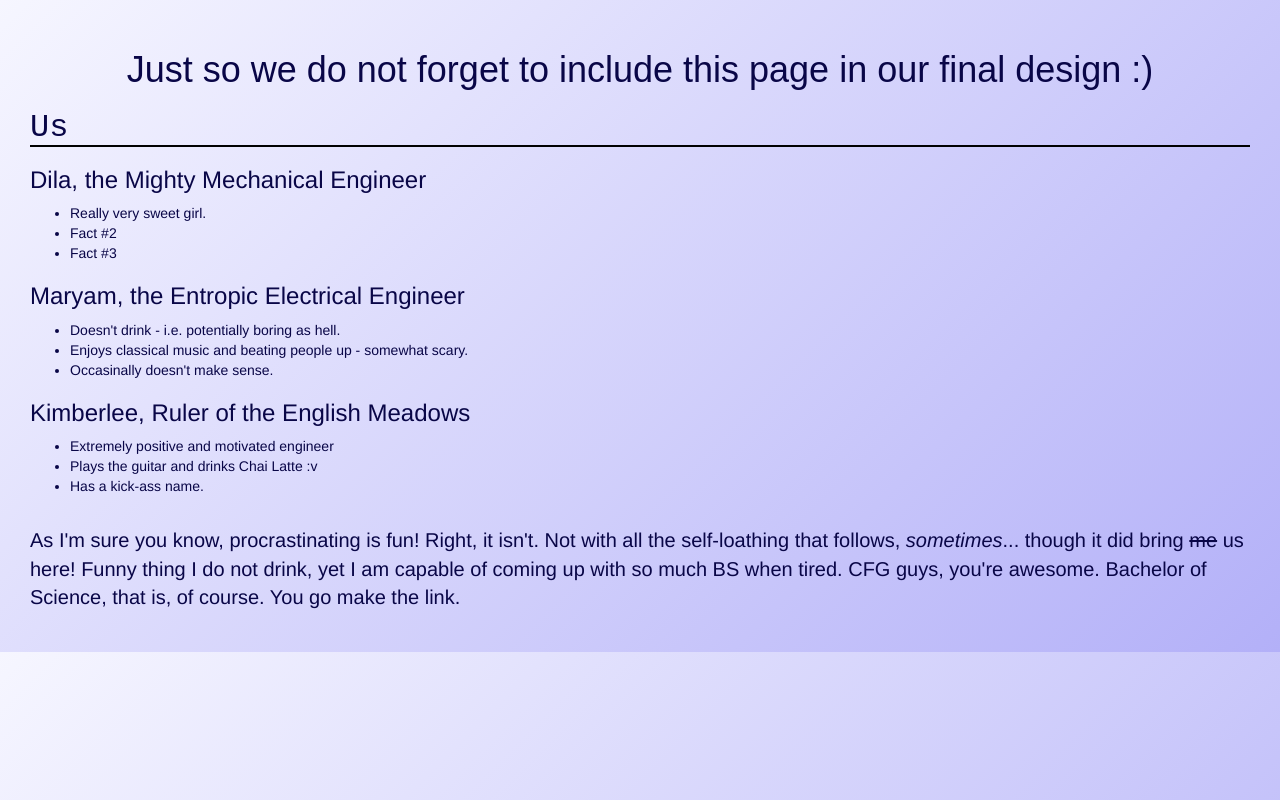
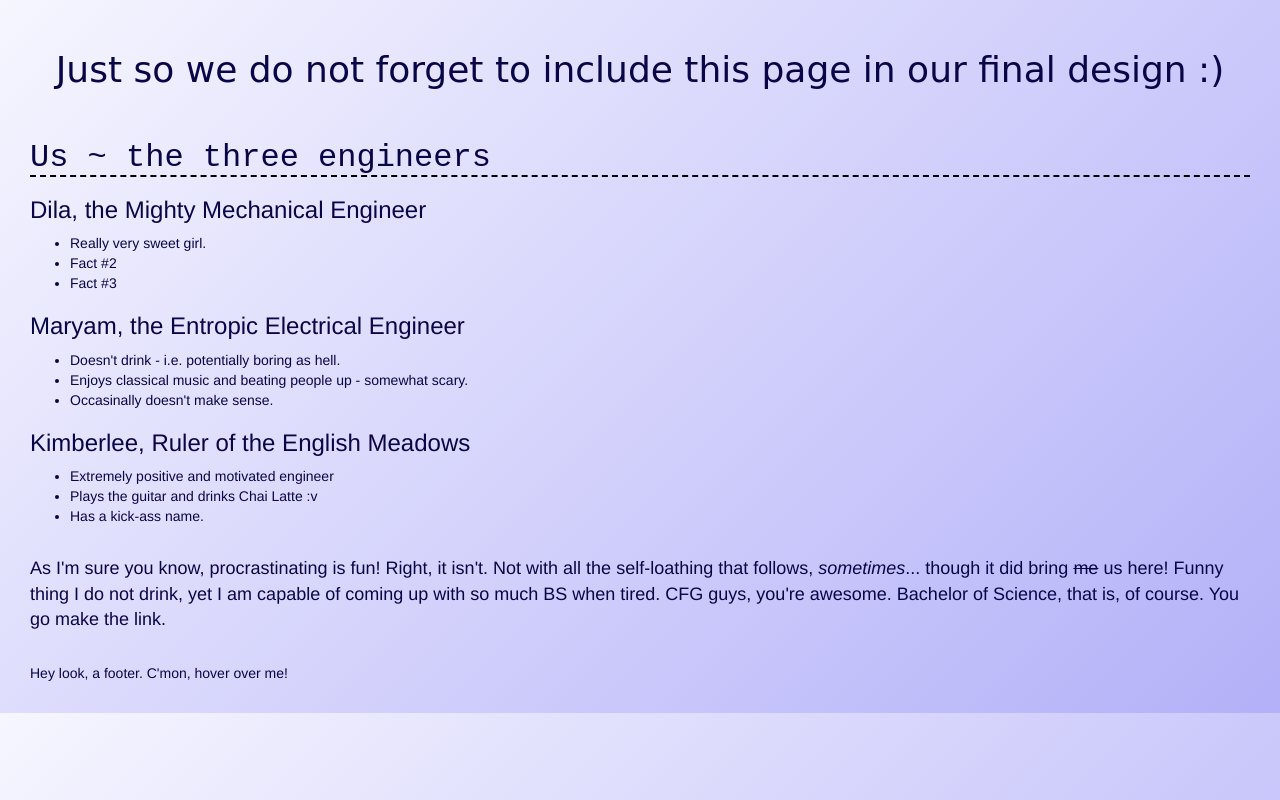
Before and after one commit to dilatoy/dilatoy.github.io, a plain HTML site: page pages/about-us.html in a window 1280 px wide. Drawn offline with nearby package versions, Linux system fonts and the light colour scheme; files that its build step writes are made by us from their sources; files whose address does not match are found by name.

Commit message:
About now has its own CSS

```diff
--- /dev/null
+++ b/pages/about-us.css
@@ -0,0 +1,28 @@
+body {
+  background: linear-gradient(-45deg, #B3B0F8, #F6F6FF);
+  margin: 20px;
+  padding: 10px;
+  color: #090647;
+}
+
+h1 {
+  font-family: cursive;
+  font-size: 36px;
+  text-align: center;
+  /*border: 3px solid black;*/
+}
+
+h2 {
+  font-family: monospace;
+  font-size: 32px;
+  border-bottom: 2px dashed black;
+}
+
+.move {
+  position: relative;
+  top: 0;
+  transition: top ease 0.5s;
+}
+.move:hover {
+  top: -10px;
+}
--- a/pages/about-us.html
+++ b/pages/about-us.html
@@ -4,8 +4,8 @@
     <meta charset="utf-8">
     <title>Three engineers</title>
     <!-- CSS libraries -->
-    <link rel="stylesheet" href="dist/css/bootstrap.css">
-    <link rel="stylesheet" type="text/css" href="style.css">
+    <link rel="stylesheet" href="../dist/css/bootstrap.css">
+    <link rel="stylesheet" type="text/css" href="about-us.css">
     <!-- jQuery library -->
     <script src="https://code.jquery.com/jquery-3.2.1.min.js"></script>
     <script src="dist/js/bootstrap.min.js"></script>
@@ -13,8 +13,8 @@
   <body>
     <h1>Just so we do not forget to
     include this page in our final
-  design :)</h1>
-  <h2>Us</h2>
+  design :)</h1><br>
+  <h2>Us ~ the three engineers</h2>
   <h3>Dila, the Mighty Mechanical Engineer</h3>
   <ul>
     <li>Really very sweet girl.</li>
@@ -34,13 +34,14 @@
     <li>Has a kick-ass name.</li>
   </ul><br>
 
-<p style="font-size:20px">As I'm sure you know, procrastinating is fun!
+<p style="font-size:18px">As I'm sure you know, procrastinating is fun!
 Right, it isn't. Not with all the self-loathing that
 follows, <em>sometimes</em>... though it did bring
 <del>me</del> us here! Funny thing I do not drink, yet I
 am capable of coming up with so much BS when tired. CFG
 guys, you're awesome. Bachelor of Science, that is, of
 course. You go make the link.
-</p>
+</p><br>
+<footer class="move">Hey look, a footer. C'mon, hover over me!</footer>
   </body>
 </html>
```
Also changed, not shown: index.html (+1 -1 lines).
